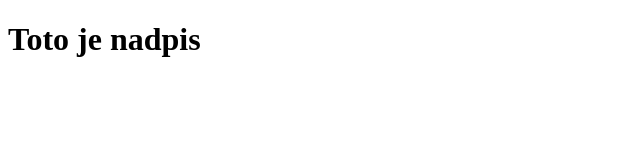
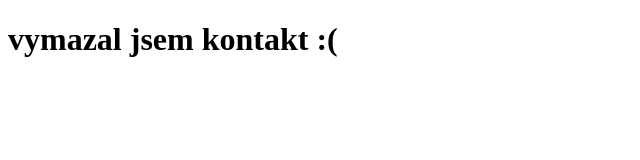
Before and after one commit to GrassTidesTest/Gitujueme_gitujeme_gitujeme, a plain HTML site: page index.html in a window 1280 px wide. Shown: the whole page, without its empty margins (0-640 px from the left). Drawn offline with Linux system fonts and the light colour scheme.

Commit message:
upravil jsem <h1> v index.html

```diff
--- a/index.html
+++ b/index.html
@@ -6,6 +6,6 @@
     <title>Git Out (by Jordan Peele)</title>
 </head>
 <body>
-    <h1>Toto je nadpis</h1>
+    <h1>vymazal jsem kontakt :(</h1>
 </body>
 </html>
```
